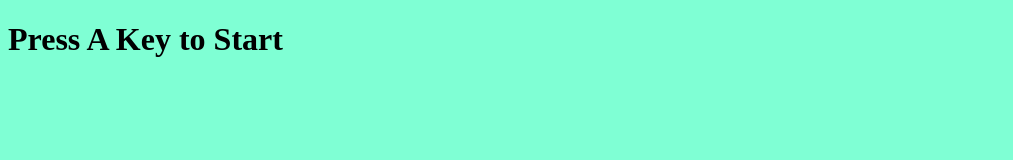
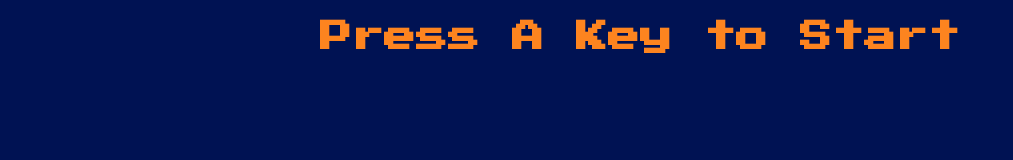
Before and after one commit to italloalexsander/Simon-Game, a plain HTML site: page index.html in a window 1280 px wide. Shown: the whole page, without its empty margins (0-1013 px from the left). Drawn offline with nearby package versions, Linux system fonts and the light colour scheme.

Commit message:
Add font and styling to title

```diff
--- a/index.html
+++ b/index.html
@@ -5,12 +5,15 @@
   <meta http-equiv="X-UA-Compatible" content="IE=edge">
   <meta name="viewport" content="width=device-width, initial-scale=1.0">
   <title>Simon Game</title>
+  <link rel="preconnect" href="https://fonts.googleapis.com">
+  <link rel="preconnect" href="https://fonts.gstatic.com" crossorigin>
+  <link href="https://fonts.googleapis.com/css2?family=Press+Start+2P&display=swap" rel="stylesheet">
   <link rel="stylesheet" href="styles/styles.css">
   <script src="https://ajax.googleapis.com/ajax/libs/jquery/3.6.1/jquery.min.js"></script>
   <script src="index.js" defer></script>
 </head>
 <body>
-  <h1>Press A Key to Start</h1>
+  <h1 class="title-text">Press A Key to Start</h1>
   <div class="row">
     <div class="button red"></div>
     <div class="button green"></div>
--- a/styles/styles.css
+++ b/styles/styles.css
@@ -1,3 +1,9 @@
 body{
-  background-color: aquamarine;
+  background-color: #001253;
+  text-align: center;
 }
+
+.title-text{
+  font-family: 'Press Start 2P', cursive;
+  color: #FD841F;
+}
```
